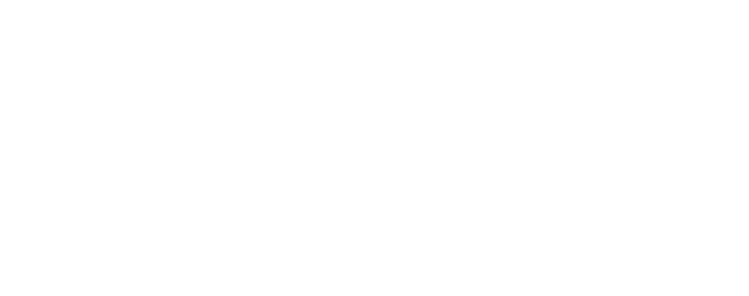
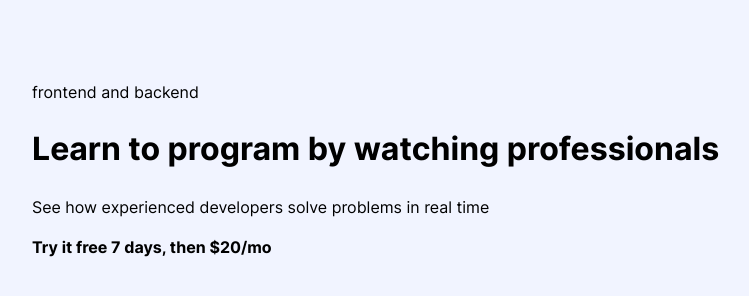
Before and after one commit to Khasan077/intro-kh, a plain HTML site: page index.html in a window 1280 px wide. Shown: the whole page, without its empty margins (32-781 px from the left). Drawn offline with Linux system fonts and the light colour scheme.

Commit message:
update container and fonts

```diff
--- a/css/style.css
+++ b/css/style.css
@@ -1,3 +1,42 @@
+/* FONTS */
+@font-face {
+    font-family: 'Inter';
+    src: url('../fonts/Inter-Medium.woff2') format('woff2'),
+    url('../fonts/Inter-Medium.woff') format('woff');
+    font-weight: 500;
+    font-style: normal;
+    font-display: swap;
+}
+
+@font-face {
+    font-family: 'Inter';
+    src: url('../fonts/Inter-Bold.woff2') format('woff2'),
+    url('../fonts/Inter-Bold.woff') format('woff');
+    font-weight: bold;
+    font-style: normal;
+    font-display: swap;
+}
+
+@font-face {
+    font-family: 'Inter';
+    src: url('../fonts/Inter-SemiBold.woff2') format('woff2'),
+    url('../fonts/Inter-SemiBold.woff') format('woff');
+    font-weight: 600;
+    font-style: normal;
+    font-display: swap;
+}
+
+@font-face {
+    font-family: 'Inter';
+    src: url('../fonts/Inter-Regular.woff2') format('woff2'),
+    url('../fonts/Inter-Regular.woff') format('woff');
+    font-weight: normal;
+    font-style: normal;
+    font-display: swap;
+}
+
+
+
 
 :root{
     --body-bg: #f1f4ff;
@@ -27,9 +66,9 @@ body{
     flex-direction: column;
     padding: 0;
     margin: 0;
-    background-color: #fff;
+    background-color: var(--body-bg);
     color: var(--text-color);
-    font-family: 'Arial', sans-serif;
+    font-family: 'Inter', 'Arial', sans-serif;
     font-size: 16px;
     line-height: 1.5;
 }
@@ -41,9 +80,16 @@ img{
 
 .container{
     width: 100%;
-    max-width: 1240px;
+    max-width: 1192px;
     padding-right: 20px;
     padding-left: 20px;
     margin-right: auto;
     margin-left: auto;
 }
+
+/* MAIN-CONTENT */
+.mian-content{
+    flex-grow: 1;
+    padding-top: 80px;
+    padding-bottom: 80px;
+}
--- a/index.html
+++ b/index.html
@@ -11,7 +11,22 @@
 </head>
 <body>
 
-
+    <div class="mian-content">
+        <div class="container">
+            <div class="intro-page">
+                 <!-- HERO -->
+                <div class="hero">
+                    <div class="hero-main">
+                        <div class="hero-bange">frontend and backend</div>
+                        <h1 class="hero-heading">Learn to program by watching professionals</h1>
+                        <p class="hero-text">See how experienced developers solve problems in real time</p>
+                    </div>
+                    <div class="hero-bottom"><strong>Try it free 7 days, then $20/mo</strong></div>
+                </div>
+                <!-- REGISTRATION-FORM -->
+            </div>
+        </div>
+    </div>
 
 
 
```
Also changed, not shown: fonts/Inter-Bold.woff (added), fonts/Inter-Bold.woff2 (added), fonts/Inter-Medium.woff (added), fonts/Inter-Medium.woff2 (added), fonts/Inter-Regular.woff (added), fonts/Inter-Regular.woff2 (added), fonts/Inter-SemiBold.woff (added), fonts/Inter-SemiBold.woff2 (added).
